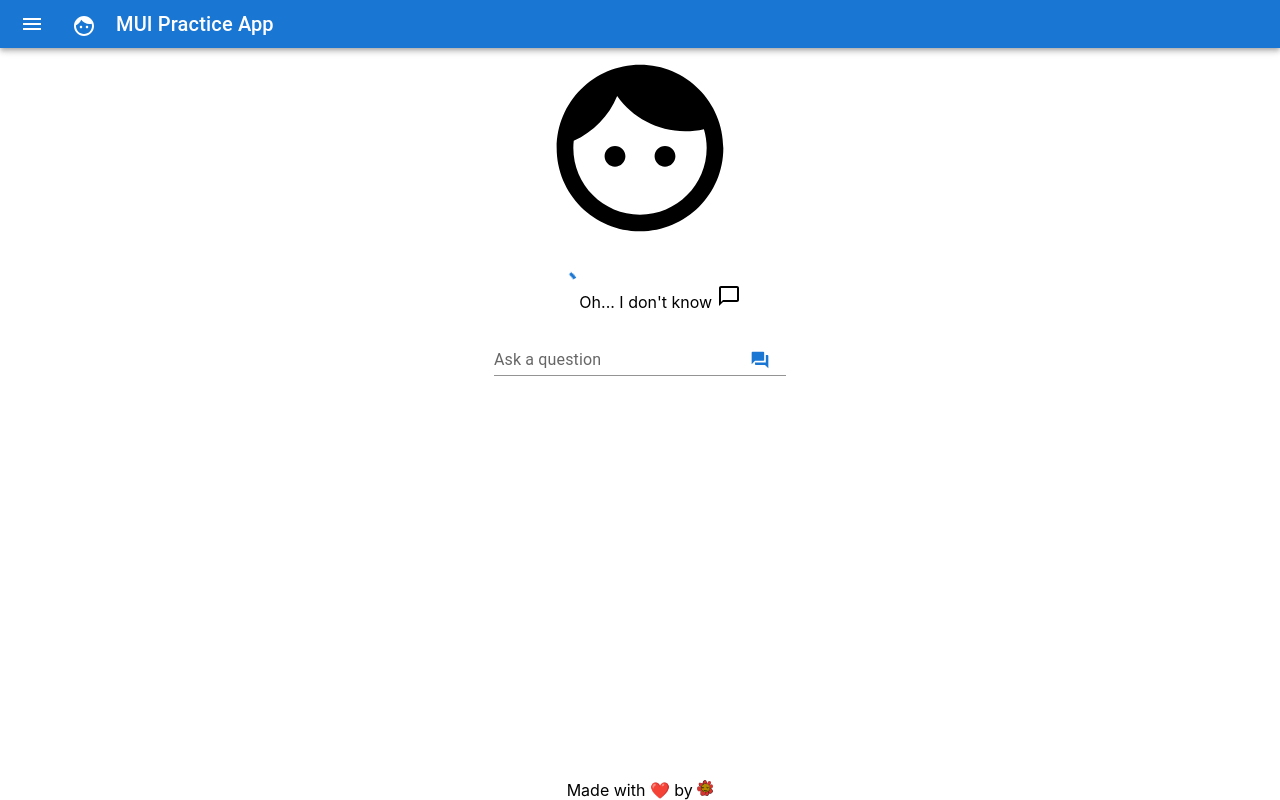
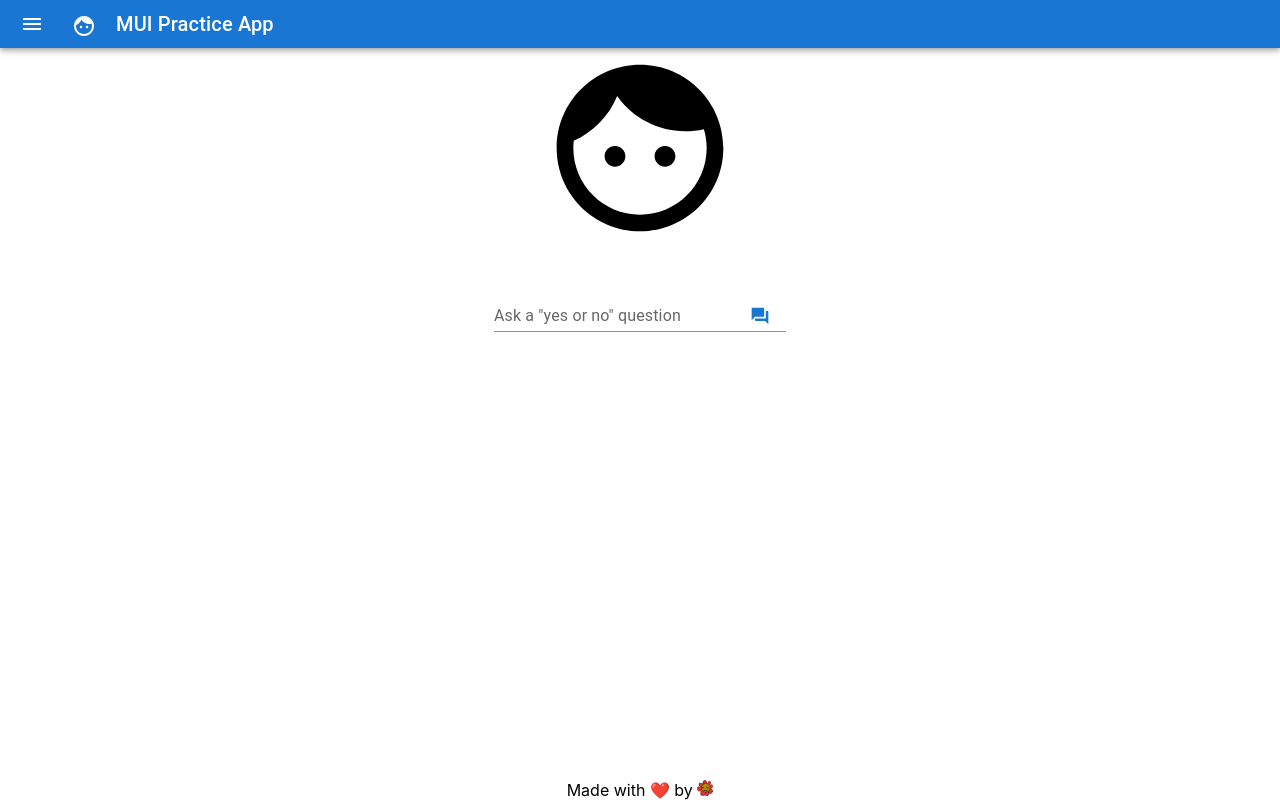
Before and after one commit to Sepiac/mui-practice, a React (Create React App) app: page /shydemo in a window 1280 px wide. Built offline with nearby package versions, Linux system fonts and the light colour scheme.

Commit message:
feat(CharacterDemo): add conversation logic resolves gh-14

```diff
--- a/src/components/CharacterDemo.tsx
+++ b/src/components/CharacterDemo.tsx
@@ -1,4 +1,4 @@
-import React, { useState } from 'react'
+import React, { useState, SyntheticEvent } from 'react'
 import { TextField, Grid, Button, InputAdornment, Paper, Box, CircularProgress } from '@mui/material'
 import QuestionAnswerIcon from '@mui/icons-material/QuestionAnswer';
 import ChatBubbleOutlineIcon from '@mui/icons-material/ChatBubbleOutline';
@@ -11,10 +11,20 @@ interface CharacterDemoProps {
 export const CharacterDemo = (props: CharacterDemoProps) => {
   const { icon: Icon, responses } = props
   const [question, setQuestion] = useState('')
+  const [isLoading, setIsLoading] = useState(false)
+  const [isResponseDelivered, setIsResponseDelivered] = useState(false)
 
+  const handleAskButtonClick = () => {
+    setIsLoading(true)
+    setIsResponseDelivered(false)
+    setTimeout(() => {
+      setIsResponseDelivered(true)
+      setIsLoading(false)
+    }, 3000);
+  }
   const AskButton = () => (
     <InputAdornment position="end">
-      <Button endIcon={<QuestionAnswerIcon />} />
+      <Button endIcon={<QuestionAnswerIcon />} onClick={handleAskButtonClick}/>
     </ InputAdornment>
   )
 
@@ -26,14 +36,18 @@ export const CharacterDemo = (props: CharacterDemoProps) => {
         <Icon style={{ height: '25vh', width: '25vh' }} />
       </Grid>
       <Grid item xs={12} >
-        <CircularProgress />
-        {getRandomResponse()} <ChatBubbleOutlineIcon />
+        {isLoading && <CircularProgress />}
+        {(isResponseDelivered && question) && (<>{getRandomResponse()} <ChatBubbleOutlineIcon /></>)}
       </Grid>
       <Grid item xs={12}>
         <TextField
-          label="Ask a question"
+          label={'Ask a "yes or no" question'}
           variant="standard"
-          onChange={e => setQuestion(e.target.value)}
+          onChange={e => {
+            const question = e.target.value
+            setQuestion(question)
+            setIsResponseDelivered(false)
+          }}
           InputProps={{ endAdornment: <AskButton /> }}
         />
       </Grid>
```
